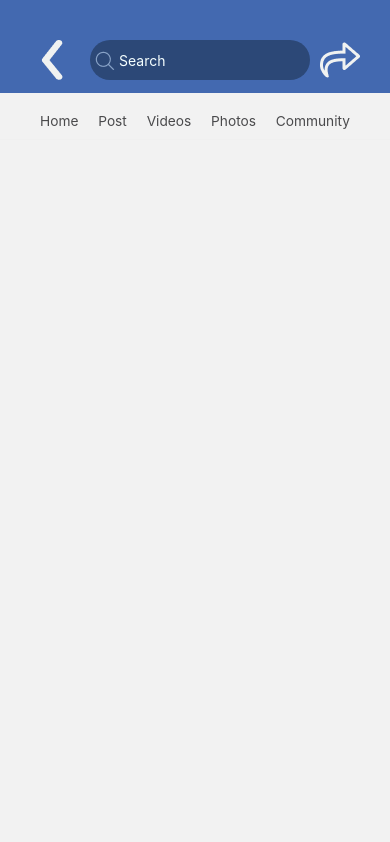
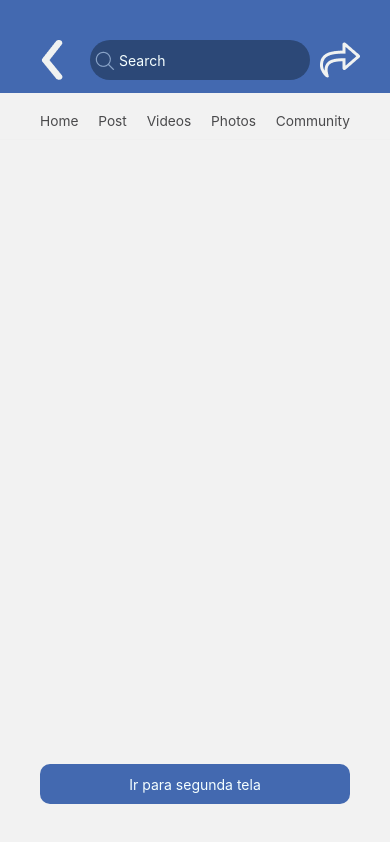
Before and after one commit to milenyncm/08-19-TestandoGit, a React Native app: screen /Home in a window 390 px wide. Built offline with nearby package versions, Linux system fonts and the light colour scheme.

Commit message:
Criando botão  ir para segunda tela

```diff
--- a/src/Pages/Home/index.tsx
+++ b/src/Pages/Home/index.tsx
@@ -1,5 +1,5 @@
 import React from 'react';
-import { StyleSheet, Text, View, Image, TextInput } from 'react-native';
+import { StyleSheet, Text, View, Image, TextInput, TouchableOpacity } from 'react-native';
 import { StatusBar } from 'expo-status-bar';
 import { stylesLink,  stylesLinkImportantes, styles} from './styles';
 
@@ -49,6 +49,11 @@ const Home = () => {
             </View>
             <LinksImportantes />
             <StatusBar style="auto"  />
+            <View style={styles.conteudoFacebook}>
+                <TouchableOpacity style={styles.meubotao}>
+                    <Text style={styles.meubotaoTexto}>Ir para segunda tela</Text>
+                </TouchableOpacity>
+            </View>
         </View>
     );
 }
--- a/src/Pages/Home/styles.ts
+++ b/src/Pages/Home/styles.ts
@@ -51,4 +51,21 @@ export const styles = StyleSheet.create({
         flex:1,
         paddingRight:10,
     },
+    meubotao:{
+        backgroundColor:"#4369B0",
+        height:40,
+        alignItems:"center",
+        justifyContent:'center',
+        marginHorizontal:40,
+        borderRadius:10,
+    },
+    conteudoFacebook:{
+        flex:1,
+        // backgroundColor:"#F0F500",
+        justifyContent:'flex-end',
+        paddingVertical:40,
+    },
+    meubotaoTexto:{
+        color:"#F5FFFF",
+    },
 });
--- a/src/Pages/Login/index.tsx
+++ b/src/Pages/Login/index.tsx
@@ -1,6 +1,7 @@
 import React from 'react';
 import { View, Text, Image, StyleSheet, TextInput } from 'react-native';
 import { StatusBar } from 'expo-status-bar';
+import { } from './styles';
 
 const LinkItem = (props:any)=>{
     return(
```
Also changed, not shown: src/Pages/Login/styles.ts (added, +60 -0 lines).
